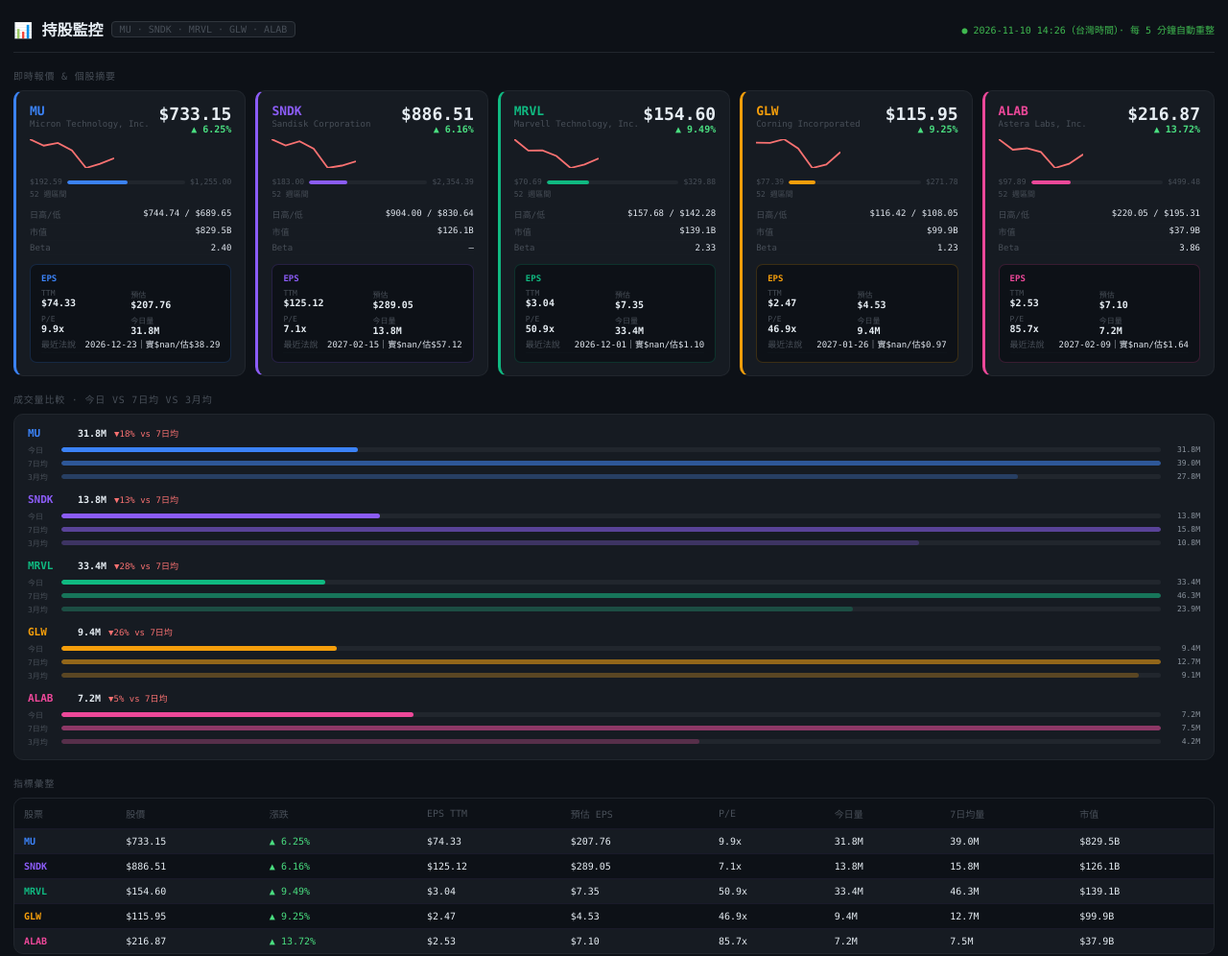
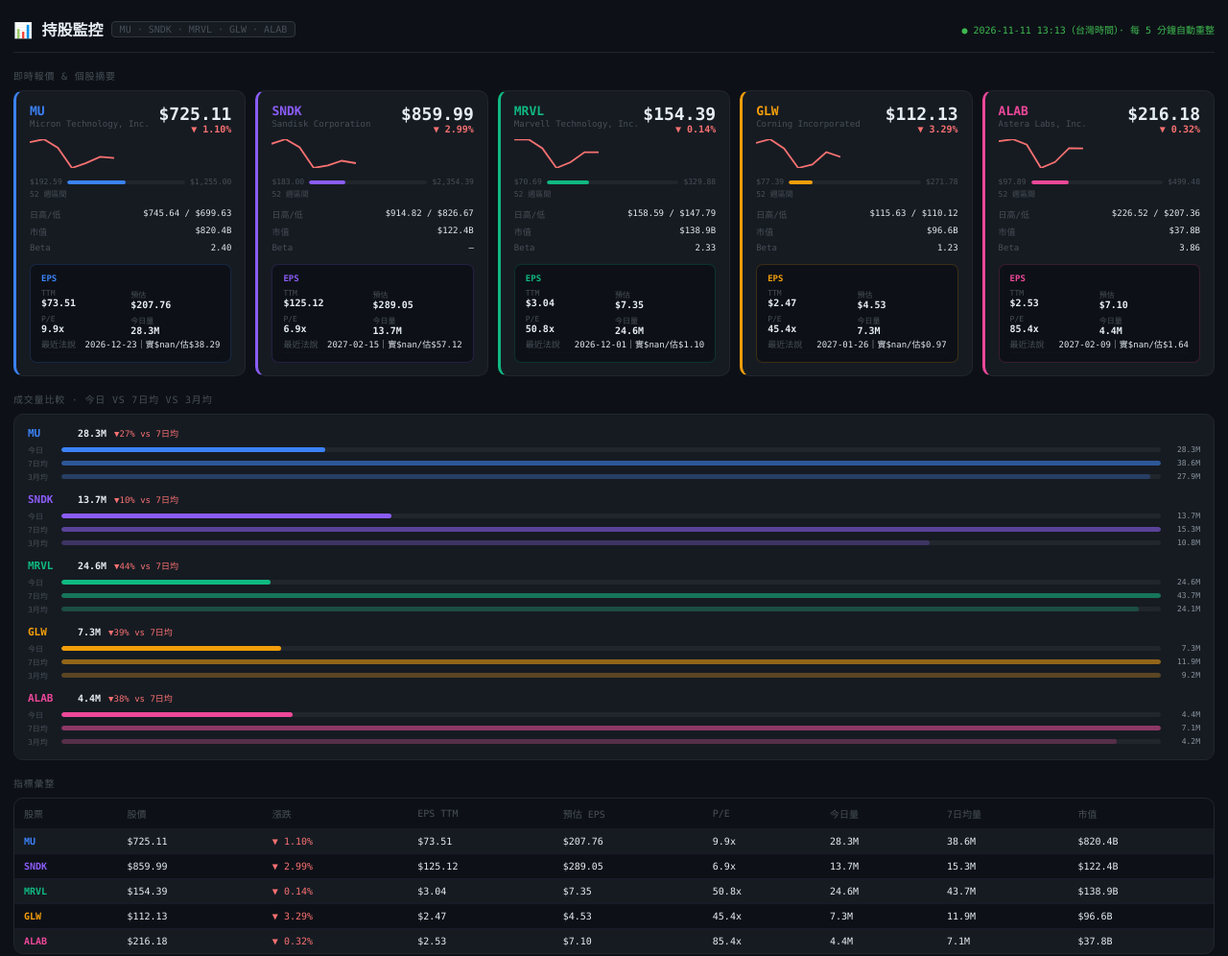
Before and after one commit to JeremyCYCtrl/stock-dashboard, a plain HTML site: page index.html in a window 1280 px wide. Shown: the top 996 px of the page at 96% size. Drawn offline with Linux system fonts and the light colour scheme.

Commit message:
📊 update dashboard 2026-11-11 05:13 UTC

```diff
--- a/index.html
+++ b/index.html
@@ -3,7 +3,7 @@
 <meta charset="UTF-8">
 <meta name="viewport" content="width=device-width,initial-scale=1">
 <meta http-equiv="refresh" content="300">
-<title>持股監控 · 2026-11-10 14:26</title>
+<title>持股監控 · 2026-11-11 13:13</title>
 <style>
 *{box-sizing:border-box;margin:0;padding:0}
 body{font-family:'IBM Plex Mono',Menlo,'Courier New',monospace;background:#0D1117;color:#E6EDF3;padding:18px 14px;min-height:100vh}
@@ -61,7 +61,7 @@ tr:nth-child(even) td{background:#0D1117}
 <div class="hdr">
   <h1>📊 持股監控</h1>
   <span class="sub">MU · SNDK · MRVL · GLW · ALAB</span>
-  <span class="ts">● 2026-11-10 14:26（台灣時間）· 每 5 分鐘自動重整</span>
+  <span class="ts">● 2026-11-11 13:13（台灣時間）· 每 5 分鐘自動重整</span>
 </div>
 
 <div class="sec">即時報價 &amp; 個股摘要</div>
@@ -69,26 +69,26 @@ tr:nth-child(even) td{background:#0D1117}
 <div class="card" style="border-left:3px solid #3B82F6">
   <div class="ctop">
     <div><div class="tk" style="color:#3B82F6">MU</div><div class="nm">Micron Technology, Inc.</div></div>
-    <div style="text-align:right"><div class="pr">$733.15</div>
-    <div class="chg" style="color:#4ADE80">▲ 6.25%</div></div>
+    <div style="text-align:right"><div class="pr">$725.11</div>
+    <div class="chg" style="color:#F87171">▼ 1.10%</div></div>
   </div>
-  <div class="sp"><svg width="88" height="30" viewBox="0 0 88 30" fill="none"><polyline points="0.0,0.0 14.7,6.7 29.3,3.9 44.0,11.8 58.7,30.0 73.3,25.6 88.0,19.9" stroke="#F87171" stroke-width="1.8" fill="none"/></svg></div>
+  <div class="sp"><svg width="88" height="30" viewBox="0 0 88 30" fill="none"><polyline points="0.0,3.2 14.7,0.0 29.3,9.0 44.0,30.0 58.7,24.9 73.3,18.4 88.0,19.6" stroke="#F87171" stroke-width="1.8" fill="none"/></svg></div>
   <div class="w52w"><span class="wl">$192.59</span>
-    <div class="wt"><div class="wf" style="width:51%;background:#3B82F6"></div></div>
+    <div class="wt"><div class="wf" style="width:50%;background:#3B82F6"></div></div>
     <span class="wl">$1,255.00</span></div>
   <div class="wlb">52 週區間</div>
   <div class="meta">
-    <div class="mr"><span class="ml">日高/低</span><span class="mv">$744.74 / $689.65</span></div>
-    <div class="mr"><span class="ml">市值</span><span class="mv">$829.5B</span></div>
+    <div class="mr"><span class="ml">日高/低</span><span class="mv">$745.64 / $699.63</span></div>
+    <div class="mr"><span class="ml">市值</span><span class="mv">$820.4B</span></div>
     <div class="mr"><span class="ml">Beta</span><span class="mv">2.40</span></div>
   </div>
   <div class="eps" style="border-color:#3B82F633">
     <div class="et" style="color:#3B82F6">EPS</div>
     <div class="eg">
-      <div><div class="el">TTM</div><div class="ev">$74.33</div></div>
+      <div><div class="el">TTM</div><div class="ev">$73.51</div></div>
       <div><div class="el">預估</div><div class="ev">$207.76</div></div>
       <div><div class="el">P/E</div><div class="ev">9.9x</div></div>
-      <div><div class="el">今日量</div><div class="ev">31.8M</div></div>
+      <div><div class="el">今日量</div><div class="ev">28.3M</div></div>
     </div>
     <div class="mr"><span class="ml">最近法說</span><span class="mv">2026-12-23｜實$nan/估$38.29</span></div>
   </div>
@@ -96,17 +96,17 @@ tr:nth-child(even) td{background:#0D1117}
 <div class="card" style="border-left:3px solid #8B5CF6">
   <div class="ctop">
     <div><div class="tk" style="color:#8B5CF6">SNDK</div><div class="nm">Sandisk Corporation</div></div>
-    <div style="text-align:right"><div class="pr">$886.51</div>
-    <div class="chg" style="color:#4ADE80">▲ 6.16%</div></div>
+    <div style="text-align:right"><div class="pr">$859.99</div>
+    <div class="chg" style="color:#F87171">▼ 2.99%</div></div>
   </div>
-  <div class="sp"><svg width="88" height="30" viewBox="0 0 88 30" fill="none"><polyline points="0.0,0.0 14.7,6.6 29.3,2.1 44.0,9.9 58.7,30.0 73.3,27.5 88.0,23.0" stroke="#F87171" stroke-width="1.8" fill="none"/></svg></div>
+  <div class="sp"><svg width="88" height="30" viewBox="0 0 88 30" fill="none"><polyline points="0.0,4.8 14.7,0.0 29.3,8.4 44.0,30.0 58.7,27.3 73.3,22.5 88.0,25.0" stroke="#F87171" stroke-width="1.8" fill="none"/></svg></div>
   <div class="w52w"><span class="wl">$183.00</span>
-    <div class="wt"><div class="wf" style="width:32%;background:#8B5CF6"></div></div>
+    <div class="wt"><div class="wf" style="width:31%;background:#8B5CF6"></div></div>
     <span class="wl">$2,354.39</span></div>
   <div class="wlb">52 週區間</div>
   <div class="meta">
-    <div class="mr"><span class="ml">日高/低</span><span class="mv">$904.00 / $830.64</span></div>
-    <div class="mr"><span class="ml">市值</span><span class="mv">$126.1B</span></div>
+    <div class="mr"><span class="ml">日高/低</span><span class="mv">$914.82 / $826.67</span></div>
+    <div class="mr"><span class="ml">市值</span><span class="mv">$122.4B</span></div>
     <div class="mr"><span class="ml">Beta</span><span class="mv">—</span></div>
   </div>
   <div class="eps" style="border-color:#8B5CF633">
@@ -114,8 +114,8 @@ tr:nth-child(even) td{background:#0D1117}
     <div class="eg">
       <div><div class="el">TTM</div><div class="ev">$125.12</div></div>
       <div><div class="el">預估</div><div class="ev">$289.05</div></div>
-      <div><div class="el">P/E</div><div class="ev">7.1x</div></div>
-      <div><div class="el">今日量</div><div class="ev">13.8M</div></div>
+      <div><div class="el">P/E</div><div class="ev">6.9x</div></div>
+      <div><div class="el">今日量</div><div class="ev">13.7M</div></div>
     </div>
     <div class="mr"><span class="ml">最近法說</span><span class="mv">2027-02-15｜實$nan/估$57.12</span></div>
   </div>
@@ -123,17 +123,17 @@ tr:nth-child(even) td{background:#0D1117}
 <div class="card" style="border-left:3px solid #10B981">
   <div class="ctop">
     <div><div class="tk" style="color:#10B981">MRVL</div><div class="nm">Marvell Technology, Inc.</div></div>
-    <div style="text-align:right"><div class="pr">$154.60</div>
-    <div class="chg" style="color:#4ADE80">▲ 9.49%</div></div>
+    <div style="text-align:right"><div class="pr">$154.39</div>
+    <div class="chg" style="color:#F87171">▼ 0.14%</div></div>
   </div>
-  <div class="sp"><svg width="88" height="30" viewBox="0 0 88 30" fill="none"><polyline points="0.0,0.0 14.7,11.9 29.3,11.7 44.0,17.5 58.7,30.0 73.3,26.3 88.0,20.0" stroke="#F87171" stroke-width="1.8" fill="none"/></svg></div>
+  <div class="sp"><svg width="88" height="30" viewBox="0 0 88 30" fill="none"><polyline points="0.0,0.4 14.7,0.0 29.3,9.5 44.0,30.0 58.7,24.0 73.3,13.6 88.0,13.7" stroke="#F87171" stroke-width="1.8" fill="none"/></svg></div>
   <div class="w52w"><span class="wl">$70.69</span>
     <div class="wt"><div class="wf" style="width:32%;background:#10B981"></div></div>
     <span class="wl">$329.88</span></div>
   <div class="wlb">52 週區間</div>
   <div class="meta">
-    <div class="mr"><span class="ml">日高/低</span><span class="mv">$157.68 / $142.28</span></div>
-    <div class="mr"><span class="ml">市值</span><span class="mv">$139.1B</span></div>
+    <div class="mr"><span class="ml">日高/低</span><span class="mv">$158.59 / $147.79</span></div>
+    <div class="mr"><span class="ml">市值</span><span class="mv">$138.9B</span></div>
     <div class="mr"><span class="ml">Beta</span><span class="mv">2.33</span></div>
   </div>
   <div class="eps" style="border-color:#10B98133">
@@ -141,8 +141,8 @@ tr:nth-child(even) td{background:#0D1117}
     <div class="eg">
       <div><div class="el">TTM</div><div class="ev">$3.04</div></div>
       <div><div class="el">預估</div><div class="ev">$7.35</div></div>
-      <div><div class="el">P/E</div><div class="ev">50.9x</div></div>
-      <div><div class="el">今日量</div><div class="ev">33.4M</div></div>
+      <div><div class="el">P/E</div><div class="ev">50.8x</div></div>
+      <div><div class="el">今日量</div><div class="ev">24.6M</div></div>
     </div>
     <div class="mr"><span class="ml">最近法說</span><span class="mv">2026-12-01｜實$nan/估$1.10</span></div>
   </div>
@@ -150,17 +150,17 @@ tr:nth-child(even) td{background:#0D1117}
 <div class="card" style="border-left:3px solid #F59E0B">
   <div class="ctop">
     <div><div class="tk" style="color:#F59E0B">GLW</div><div class="nm">Corning Incorporated</div></div>
-    <div style="text-align:right"><div class="pr">$115.95</div>
-    <div class="chg" style="color:#4ADE80">▲ 9.25%</div></div>
+    <div style="text-align:right"><div class="pr">$112.13</div>
+    <div class="chg" style="color:#F87171">▼ 3.29%</div></div>
   </div>
-  <div class="sp"><svg width="88" height="30" viewBox="0 0 88 30" fill="none"><polyline points="0.0,3.7 14.7,3.9 29.3,0.0 44.0,9.7 58.7,30.0 73.3,26.4 88.0,13.5" stroke="#F87171" stroke-width="1.8" fill="none"/></svg></div>
+  <div class="sp"><svg width="88" height="30" viewBox="0 0 88 30" fill="none"><polyline points="0.0,3.9 14.7,0.0 29.3,9.7 44.0,30.0 58.7,26.4 73.3,13.5 88.0,18.5" stroke="#F87171" stroke-width="1.8" fill="none"/></svg></div>
   <div class="w52w"><span class="wl">$77.39</span>
-    <div class="wt"><div class="wf" style="width:20%;background:#F59E0B"></div></div>
+    <div class="wt"><div class="wf" style="width:18%;background:#F59E0B"></div></div>
     <span class="wl">$271.78</span></div>
   <div class="wlb">52 週區間</div>
   <div class="meta">
-    <div class="mr"><span class="ml">日高/低</span><span class="mv">$116.42 / $108.05</span></div>
-    <div class="mr"><span class="ml">市值</span><span class="mv">$99.9B</span></div>
+    <div class="mr"><span class="ml">日高/低</span><span class="mv">$115.63 / $110.12</span></div>
+    <div class="mr"><span class="ml">市值</span><span class="mv">$96.6B</span></div>
     <div class="mr"><span class="ml">Beta</span><span class="mv">1.23</span></div>
   </div>
   <div class="eps" style="border-color:#F59E0B33">
@@ -168,8 +168,8 @@ tr:nth-child(even) td{background:#0D1117}
     <div class="eg">
       <div><div class="el">TTM</div><div class="ev">$2.47</div></div>
       <div><div class="el">預估</div><div class="ev">$4.53</div></div>
-      <div><div class="el">P/E</div><div class="ev">46.9x</div></div>
-      <div><div class="el">今日量</div><div class="ev">9.4M</div></div>
+      <div><div class="el">P/E</div><div class="ev">45.4x</div></div>
+      <div><div class="el">今日量</div><div class="ev">7.3M</div></div>
     </div>
     <div class="mr"><span class="ml">最近法說</span><span class="mv">2027-01-26｜實$nan/估$0.97</span></div>
   </div>
@@ -177,17 +177,17 @@ tr:nth-child(even) td{background:#0D1117}
 <div class="card" style="border-left:3px solid #EC4899">
   <div class="ctop">
     <div><div class="tk" style="color:#EC4899">ALAB</div><div class="nm">Astera Labs, Inc.</div></div>
-    <div style="text-align:right"><div class="pr">$216.87</div>
-    <div class="chg" style="color:#4ADE80">▲ 13.72%</div></div>
+    <div style="text-align:right"><div class="pr">$216.18</div>
+    <div class="chg" style="color:#F87171">▼ 0.32%</div></div>
   </div>
-  <div class="sp"><svg width="88" height="30" viewBox="0 0 88 30" fill="none"><polyline points="0.0,0.0 14.7,11.0 29.3,9.5 44.0,13.4 58.7,30.0 73.3,25.7 88.0,15.8" stroke="#F87171" stroke-width="1.8" fill="none"/></svg></div>
+  <div class="sp"><svg width="88" height="30" viewBox="0 0 88 30" fill="none"><polyline points="0.0,2.2 14.7,0.0 29.3,5.7 44.0,30.0 58.7,23.8 73.3,9.3 88.0,9.7" stroke="#F87171" stroke-width="1.8" fill="none"/></svg></div>
   <div class="w52w"><span class="wl">$97.89</span>
-    <div class="wt"><div class="wf" style="width:30%;background:#EC4899"></div></div>
+    <div class="wt"><div class="wf" style="width:29%;background:#EC4899"></div></div>
     <span class="wl">$499.48</span></div>
   <div class="wlb">52 週區間</div>
   <div class="meta">
-    <div class="mr"><span class="ml">日高/低</span><span class="mv">$220.05 / $195.31</span></div>
-    <div class="mr"><span class="ml">市值</span><span class="mv">$37.9B</span></div>
+    <div class="mr"><span class="ml">日高/低</span><span class="mv">$226.52 / $207.36</span></div>
+    <div class="mr"><span class="ml">市值</span><span class="mv">$37.8B</span></div>
     <div class="mr"><span class="ml">Beta</span><span class="mv">3.86</span></div>
   </div>
   <div class="eps" style="border-color:#EC489933">
@@ -195,8 +195,8 @@ tr:nth-child(even) td{background:#0D1117}
     <div class="eg">
       <div><div class="el">TTM</div><div class="ev">$2.53</div></div>
       <div><div class="el">預估</div><div class="ev">$7.10</div></div>
-      <div><div class="el">P/E</div><div class="ev">85.7x</div></div>
-      <div><div class="el">今日量</div><div class="ev">7.2M</div></div>
+      <div><div class="el">P/E</div><div class="ev">85.4x</div></div>
+      <div><div class="el">今日量</div><div class="ev">4.4M</div></div>
     </div>
     <div class="mr"><span class="ml">最近法說</span><span class="mv">2027-02-09｜實$nan/估$1.64</span></div>
   </div>
@@ -207,61 +207,61 @@ tr:nth-child(even) td{background:#0D1117}
 <div class="vr">
   <div class="vhd">
     <span class="vtk" style="color:#3B82F6">MU</span>
-    <span class="vv">31.8M</span>
-    <span class="vd" style="color:#F87171">▼18% vs 7日均</span>
+    <span class="vv">28.3M</span>
+    <span class="vd" style="color:#F87171">▼27% vs 7日均</span>
   </div>
   <div class="bg">
-    <div class="bl"><span class="bm">今日</span><div class="bt"><div class="bf" style="width:27%;background:#3B82F6"></div></div><span class="bv">31.8M</span></div>
-    <div class="bl"><span class="bm">7日均</span><div class="bt"><div class="bf" style="width:100%;background:#3B82F688"></div></div><span class="bv">39.0M</span></div>
-    <div class="bl"><span class="bm">3月均</span><div class="bt"><div class="bf" style="width:87%;background:#3B82F644"></div></div><span class="bv">27.8M</span></div>
+    <div class="bl"><span class="bm">今日</span><div class="bt"><div class="bf" style="width:24%;background:#3B82F6"></div></div><span class="bv">28.3M</span></div>
+    <div class="bl"><span class="bm">7日均</span><div class="bt"><div class="bf" style="width:100%;background:#3B82F688"></div></div><span class="bv">38.6M</span></div>
+    <div class="bl"><span class="bm">3月均</span><div class="bt"><div class="bf" style="width:99%;background:#3B82F644"></div></div><span class="bv">27.9M</span></div>
   </div>
 </div>
 <div class="vr">
   <div class="vhd">
     <span class="vtk" style="color:#8B5CF6">SNDK</span>
-    <span class="vv">13.8M</span>
-    <span class="vd" style="color:#F87171">▼13% vs 7日均</span>
+    <span class="vv">13.7M</span>
+    <span class="vd" style="color:#F87171">▼10% vs 7日均</span>
   </div>
   <div class="bg">
-    <div class="bl"><span class="bm">今日</span><div class="bt"><div class="bf" style="width:29%;background:#8B5CF6"></div></div><span class="bv">13.8M</span></div>
-    <div class="bl"><span class="bm">7日均</span><div class="bt"><div class="bf" style="width:100%;background:#8B5CF688"></div></div><span class="bv">15.8M</span></div>
-    <div class="bl"><span class="bm">3月均</span><div class="bt"><div class="bf" style="width:78%;background:#8B5CF644"></div></div><span class="bv">10.8M</span></div>
+    <div class="bl"><span class="bm">今日</span><div class="bt"><div class="bf" style="width:30%;background:#8B5CF6"></div></div><span class="bv">13.7M</span></div>
+    <div class="bl"><span class="bm">7日均</span><div class="bt"><div class="bf" style="width:100%;background:#8B5CF688"></div></div><span class="bv">15.3M</span></div>
+    <div class="bl"><span class="bm">3月均</span><div class="bt"><div class="bf" style="width:79%;background:#8B5CF644"></div></div><span class="bv">10.8M</span></div>
   </div>
 </div>
 <div class="vr">
   <div class="vhd">
     <span class="vtk" style="color:#10B981">MRVL</span>
-    <span class="vv">33.4M</span>
-    <span class="vd" style="color:#F87171">▼28% vs 7日均</span>
+    <span class="vv">24.6M</span>
+    <span class="vd" style="color:#F87171">▼44% vs 7日均</span>
   </div>
   <div class="bg">
-    <div class="bl"><span class="bm">今日</span><div class="bt"><div class="bf" style="width:24%;background:#10B981"></div></div><span class="bv">33.4M</span></div>
-    <div class="bl"><span class="bm">7日均</span><div class="bt"><div class="bf" style="width:100%;background:#10B98188"></div></div><span class="bv">46.3M</span></div>
-    <div class="bl"><span class="bm">3月均</span><div class="bt"><div class="bf" style="width:72%;background:#10B98144"></div></div><span class="bv">23.9M</span></div>
+    <div class="bl"><span class="bm">今日</span><div class="bt"><div class="bf" style="width:19%;background:#10B981"></div></div><span class="bv">24.6M</span></div>
+    <div class="bl"><span class="bm">7日均</span><div class="bt"><div class="bf" style="width:100%;background:#10B98188"></div></div><span class="bv">43.7M</span></div>
+    <div class="bl"><span class="bm">3月均</span><div class="bt"><div class="bf" style="width:98%;background:#10B98144"></div></div><span class="bv">24.1M</span></div>
   </div>
 </div>
 <div class="vr">
   <div class="vhd">
     <span class="vtk" style="color:#F59E0B">GLW</span>
-    <span class="vv">9.4M</span>
-    <span class="vd" style="color:#F87171">▼26% vs 7日均</span>
+    <span class="vv">7.3M</span>
+    <span class="vd" style="color:#F87171">▼39% vs 7日均</span>
   </div>
   <div class="bg">
-    <div class="bl"><span class="bm">今日</span><div class="bt"><div class="bf" style="width:25%;background:#F59E0B"></div></div><span class="bv">9.4M</span></div>
-    <div class="bl"><span class="bm">7日均</span><div class="bt"><div class="bf" style="width:100%;background:#F59E0B88"></div></div><span class="bv">12.7M</span></div>
-    <div class="bl"><span class="bm">3月均</span><div class="bt"><div class="bf" style="width:98%;background:#F59E0B44"></div></div><span class="bv">9.1M</span></div>
+    <div class="bl"><span class="bm">今日</span><div class="bt"><div class="bf" style="width:20%;background:#F59E0B"></div></div><span class="bv">7.3M</span></div>
+    <div class="bl"><span class="bm">7日均</span><div class="bt"><div class="bf" style="width:100%;background:#F59E0B88"></div></div><span class="bv">11.9M</span></div>
+    <div class="bl"><span class="bm">3月均</span><div class="bt"><div class="bf" style="width:100%;background:#F59E0B44"></div></div><span class="bv">9.2M</span></div>
   </div>
 </div>
 <div class="vr">
   <div class="vhd">
     <span class="vtk" style="color:#EC4899">ALAB</span>
-    <span class="vv">7.2M</span>
-    <span class="vd" style="color:#F87171">▼5% vs 7日均</span>
+    <span class="vv">4.4M</span>
+    <span class="vd" style="color:#F87171">▼38% vs 7日均</span>
   </div>
   <div class="bg">
-    <div class="bl"><span class="bm">今日</span><div class="bt"><div class="bf" style="width:32%;background:#EC4899"></div></div><span class="bv">7.2M</span></div>
-    <div class="bl"><span class="bm">7日均</span><div class="bt"><div class="bf" style="width:100%;background:#EC489988"></div></div><span class="bv">7.5M</span></div>
-    <div class="bl"><span class="bm">3月均</span><div class="bt"><div class="bf" style="width:58%;background:#EC489944"></div></div><span class="bv">4.2M</span></div>
+    <div class="bl"><span class="bm">今日</span><div class="bt"><div class="bf" style="width:21%;background:#EC4899"></div></div><span class="bv">4.4M</span></div>
+    <div class="bl"><span class="bm">7日均</span><div class="bt"><div class="bf" style="width:100%;background:#EC489988"></div></div><span class="bv">7.1M</span></div>
+    <div class="bl"><span class="bm">3月均</span><div class="bt"><div class="bf" style="width:96%;background:#EC489944"></div></div><span class="bv">4.2M</span></div>
   </div>
 </div></div>
 
@@ -274,50 +274,50 @@ tr:nth-child(even) td{background:#0D1117}
 </tr></thead>
 <tbody><tr>
 <td style="color:#3B82F6;font-weight:700">MU</td>
-<td>$733.15</td>
-<td style="color:#4ADE80">▲ 6.25%</td>
-<td>$74.33</td>
+<td>$725.11</td>
+<td style="color:#F87171">▼ 1.10%</td>
+<td>$73.51</td>
 <td>$207.76</td>
 <td>9.9x</td>
-<td>31.8M</td>
-<td>39.0M</td>
-<td>$829.5B</td></tr><tr>
+<td>28.3M</td>
+<td>38.6M</td>
+<td>$820.4B</td></tr><tr>
 <td style="color:#8B5CF6;font-weight:700">SNDK</td>
-<td>$886.51</td>
-<td style="color:#4ADE80">▲ 6.16%</td>
+<td>$859.99</td>
+<td style="color:#F87171">▼ 2.99%</td>
 <td>$125.12</td>
 <td>$289.05</td>
-<td>7.1x</td>
-<td>13.8M</td>
-<td>15.8M</td>
-<td>$126.1B</td></tr><tr>
+<td>6.9x</td>
+<td>13.7M</td>
+<td>15.3M</td>
+<td>$122.4B</td></tr><tr>
 <td style="color:#10B981;font-weight:700">MRVL</td>
-<td>$154.60</td>
-<td style="color:#4ADE80">▲ 9.49%</td>
+<td>$154.39</td>
+<td style="color:#F87171">▼ 0.14%</td>
 <td>$3.04</td>
 <td>$7.35</td>
-<td>50.9x</td>
-<td>33.4M</td>
-<td>46.3M</td>
-<td>$139.1B</td></tr><tr>
+<td>50.8x</td>
+<td>24.6M</td>
+<td>43.7M</td>
+<td>$138.9B</td></tr><tr>
 <td style="color:#F59E0B;font-weight:700">GLW</td>
-<td>$115.95</td>
-<td style="color:#4ADE80">▲ 9.25%</td>
+<td>$112.13</td>
+<td style="color:#F87171">▼ 3.29%</td>
 <td>$2.47</td>
 <td>$4.53</td>
-<td>46.9x</td>
-<td>9.4M</td>
-<td>12.7M</td>
-<td>$99.9B</td></tr><tr>
+<td>45.4x</td>
+<td>7.3M</td>
+<td>11.9M</td>
+<td>$96.6B</td></tr><tr>
 <td style="color:#EC4899;font-weight:700">ALAB</td>
-<td>$216.87</td>
-<td style="color:#4ADE80">▲ 13.72%</td>
+<td>$216.18</td>
+<td style="color:#F87171">▼ 0.32%</td>
 <td>$2.53</td>
 <td>$7.10</td>
-<td>85.7x</td>
-<td>7.2M</td>
-<td>7.5M</td>
-<td>$37.9B</td></tr></tbody>
+<td>85.4x</td>
+<td>4.4M</td>
+<td>7.1M</td>
+<td>$37.8B</td></tr></tbody>
 </table></div>
 
 <div class="sec">最新分析整理</div>
```
